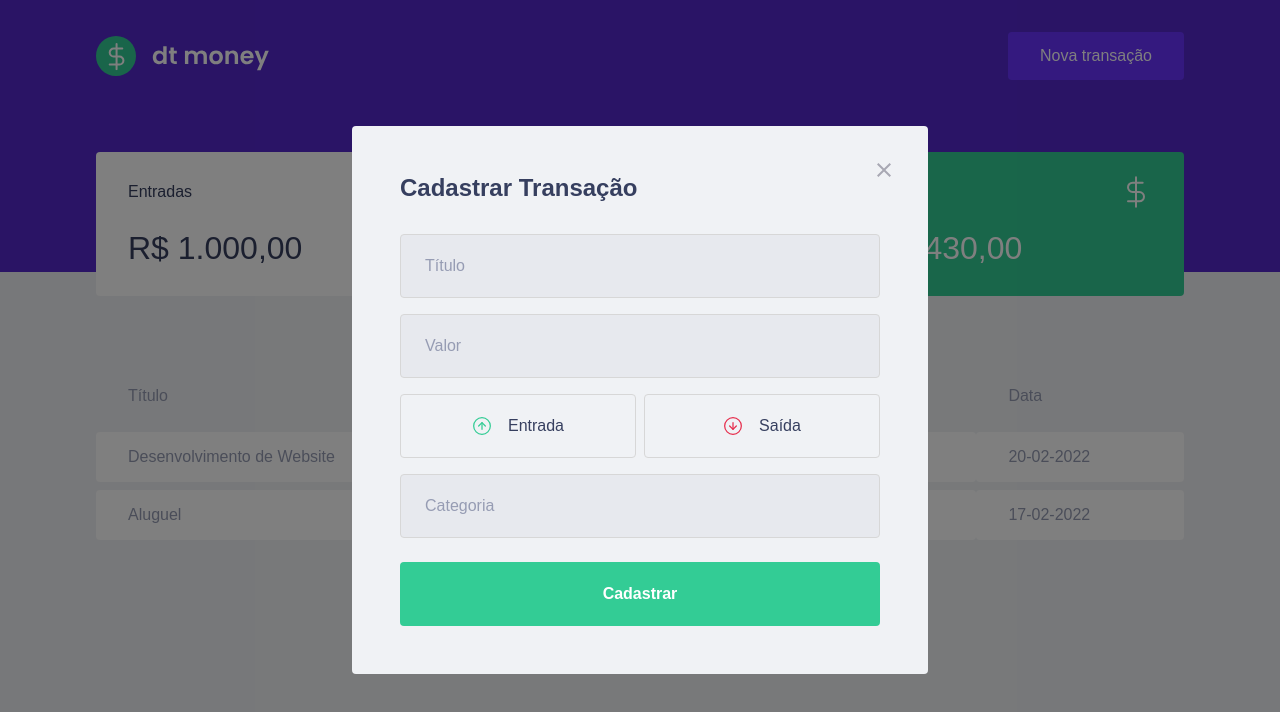
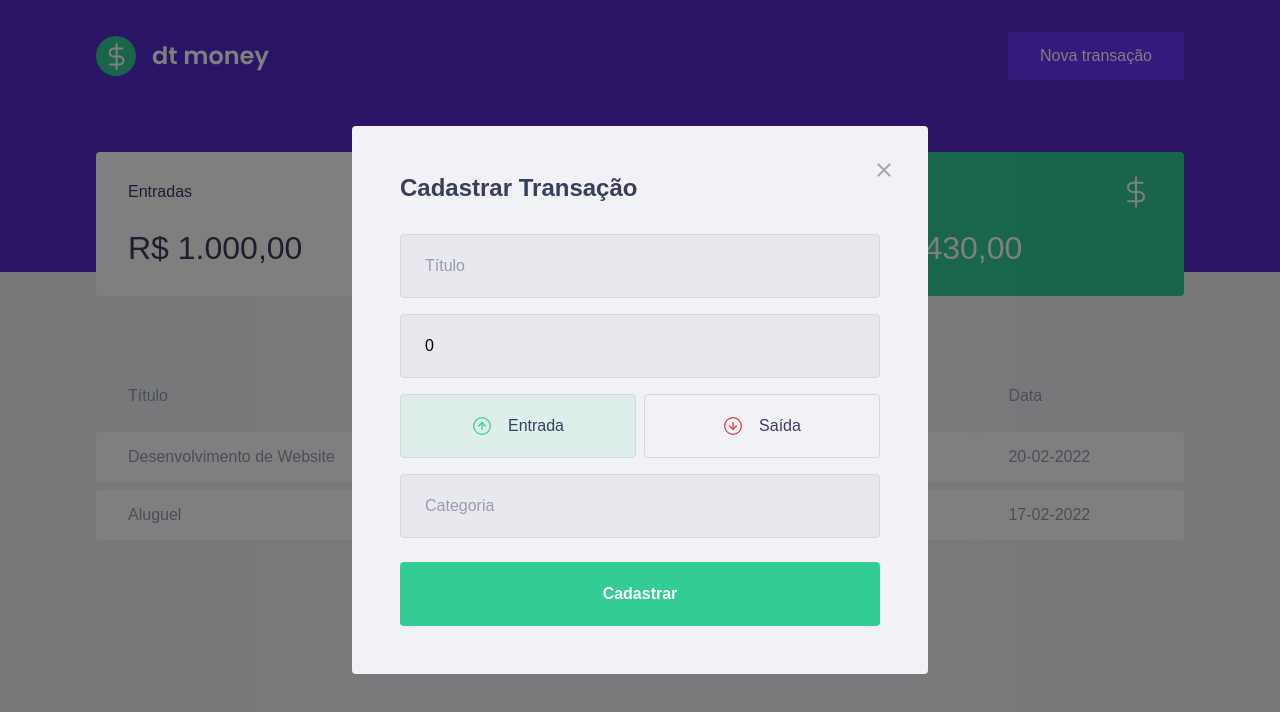
Before and after one commit to OliveiraNickolas/dtmoney, a React (Create React App) app: page / in a window 1280 px wide. Both pictures are taken after a click on the button "Nova transação". Shown: the top 712 px of the page. Built offline with nearby package versions, Linux system fonts and the light colour scheme; no server answers; the HTML template or start-up script is replaced by a standard one; what miragejs would draw is missing.

Commit message:
Salvando os dados do Formulário

```diff
--- a/src/components/NewTransactionModal/index.tsx
+++ b/src/components/NewTransactionModal/index.tsx
@@ -2,17 +2,30 @@
 import incomeImg from '../../assets/income.svg';
 import outcomeImg from '../../assets/outcome.svg';
 import closeImg from '../../assets/close.svg';
-import { Container, TransactionTypeContainer } from './styles';
-import { useState } from 'react';
+import { Container, TransactionTypeContainer, RadioBox } from './styles';
+import { FormEvent, useState } from 'react';
 
 interface NewTransactionModalProps {
   isOpen: boolean;
   onRequestClose: () => void;
 }
 
-export function NewTransactionModal({ isOpen, onRequestClose } : NewTransactionModalProps) {
+export function NewTransactionModal({ isOpen, onRequestClose }: NewTransactionModalProps) {
+  const [title, setTitle] = useState('')
+  const [value, setValue] = useState(0)
+  const [category, setCategory] = useState('')
   const [type, setType] = useState('deposit')
 
+  function handleCreateNewTransaction(event: FormEvent) {
+    event.preventDefault()
+
+    console.log({
+      title,
+      value,
+      category,
+      type,
+    })
+  }
 
 
   return (
@@ -27,39 +40,52 @@
         onClick={onRequestClose}
         className='react-modal-close'
       >
-          <img src={ closeImg } alt="Fechar modal"/>
+        <img src={closeImg} alt="Fechar modal" />
       </button>
 
-        <Container>
+      <Container onSubmit={handleCreateNewTransaction}>
         <h2>Cadastrar Transação</h2>
 
-        <input placeholder='Título'
+        <input
+          placeholder='Título'
+          value={title}
+          onChange={event => setTitle(event.target.value)}
         />
 
         <input
           type="number"
           placeholder='Valor'
+          value={value}
+          onChange={event => setValue(Number(event.target.value))}
         />
 
         <TransactionTypeContainer>
-          <button
+          <RadioBox
             type='button'
-           onClick={() => {setType('deposit') }}
+            onClick={() => { setType('deposit') }}
+            isActive={type === 'deposit'}
+            activeColor="green"
+          //Issoa qui é um propriedade que eu criei para usar funções a partir desta propriedade, "isActive" pode ser qualquer nome.
           >
             <img src={incomeImg} alt="Entrada" />
             <span>Entrada</span>
-          </button>
+          </RadioBox>
 
-          <button
+          <RadioBox
             type='button'
-           onClick={() => {setType('withdraw') }}
+            onClick={() => { setType('withdraw') }}
+            isActive={type === 'withdraw'}
+            activeColor="red"
           >
             <img src={outcomeImg} alt="Saída" />
             <span>Saída</span>
-          </button>
+          </RadioBox>
         </TransactionTypeContainer>
 
-        <input placeholder='Categoria'
+        <input
+          placeholder='Categoria'
+          value={category}
+          onChange={event => setCategory(event.target.value)}
         />
 
         <button type="submit">
--- a/src/components/NewTransactionModal/styles.ts
+++ b/src/components/NewTransactionModal/styles.ts
@@ -1,5 +1,5 @@
 import styled from "styled-components";
-import { darken } from 'polished';
+import { darken, transparentize } from 'polished';
 
 export const Container = styled.form`
     h2 {
@@ -49,18 +49,32 @@
     }
 `;
 
-export const TransactionTypeContainer = styled.div `
+export const TransactionTypeContainer = styled.div`
     margin: 1rem 0;
     display: grid;
     grid-template-columns: 1fr 1fr;
     gap: 0.5rem;
+`
 
-    button{
+interface RadioBoxProps {
+  isActive: boolean,
+  activeColor: 'green' | 'red',
+}
+
+const colors = {
+  green: '#33cc95',
+  red: '#e52e4D',
+}
+
+export const RadioBox = styled.button<RadioBoxProps>`//isso aqui é uma função do styled components, é igual passar propriedades, só que no CSS
       height: 4rem;
       border: 1px solid #d7d7d7;
       border-radius: 0.25rem;
 
-      background: transparent;
+      background: ${(props) => props.isActive
+      ? transparentize(0.9, colors[props.activeColor])
+      : 'transparent'
+      }; //quando interpolamos uma função o styled components acessas as props
 
       display: flex;
       align-items: center;
@@ -69,7 +83,7 @@
       transition: border-color 0.2s;
 
       &:hover {
-        border-color: ${darken(0.1, '#d7d7d7' )};
+        border-color: ${darken(0.1, '#d7d7d7')};
       }
 
       img {
@@ -83,5 +97,4 @@
         font-size: 1rem;
         color: var(--text-title);
       };
-    }
 `
```
Lines whose indentation alone changed are shown as unchanged.
